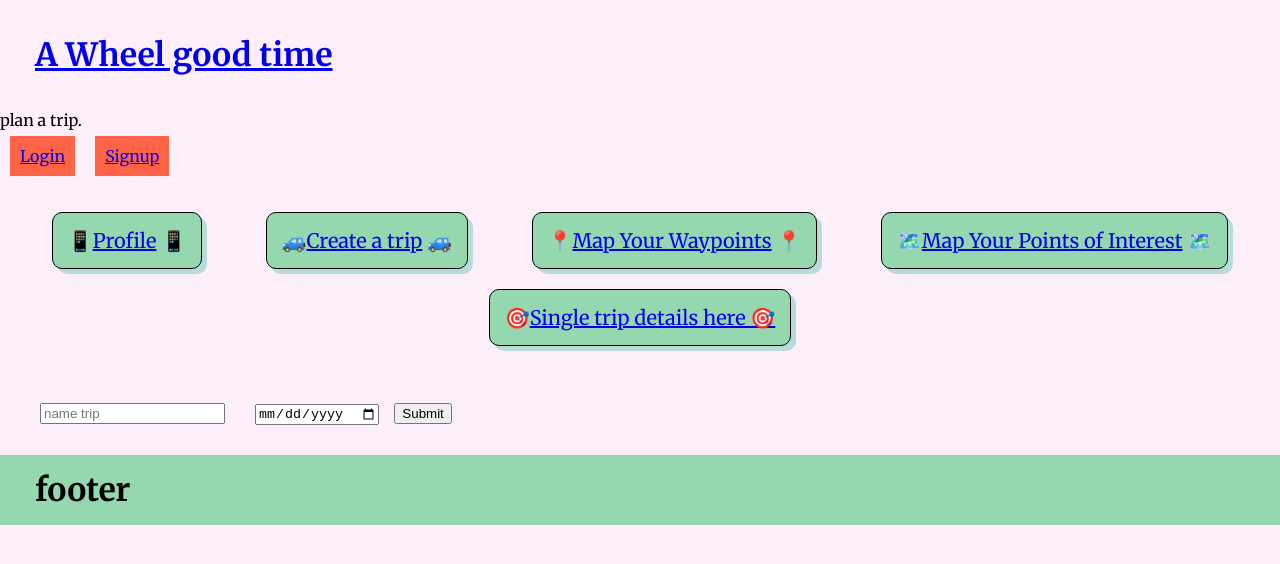
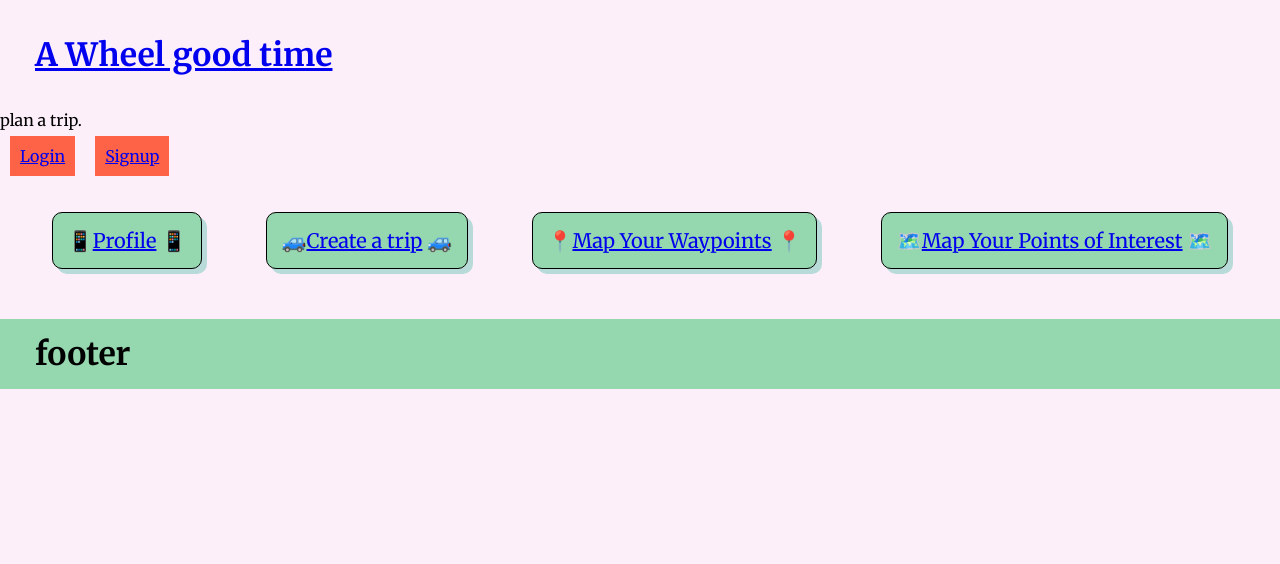
Before and after one commit to ljbrewer/AWheelGoodTime, a React (Create React App) app in the folder client/: page /trip/1 in a window 1280 px wide. Shown: the top 564 px of the page. Built offline with nearby package versions, Linux system fonts and the light colour scheme.

Commit message:
single trip

```diff
--- a/client/src/App.js
+++ b/client/src/App.js
@@ -18,7 +18,7 @@ import WayPoints from './pages/WayPoints';
 import Landmarks from './pages/Landmarks';
 import Login from './pages/Login';
 import Signup from './pages/Signup'
-import SingleTrip from './components/SingleTrip';
+// import SingleTrip from './components/SingleTrip';
 
 // Construct our main GraphQL API endpoint
 const httpLink = createHttpLink({
@@ -74,9 +74,9 @@ function App() {
                 <Landmarks />
                 </Route>
 
-            <Route exact path="/trip/:trip_id">
+            {/* <Route exact path="/trip/:trip_id">
               <SingleTrip />
-            </Route>
+            </Route> */}
 
 
 
--- a/client/src/components/NavTabs.js
+++ b/client/src/components/NavTabs.js
@@ -25,11 +25,7 @@ function NavTabs() {
           Map Your Points of Interest
         </Link> 🗺️
       </li>
-      <li className="nav-item"> 🎯
-      <Link className="text-light" to="/trip/:tripId">
-          Single trip details here 🎯
-       </Link>
-      </li>
+
     </ul>
   );
 }
--- a/client/src/components/SingleTrip.js
+++ b/client/src/components/SingleTrip.js
@@ -1,60 +1,24 @@
-import { useState } from "react";
-import { useMutation } from '@apollo/client';
-import {UPDATE_TRIP} from '../utils/mutations'
+import React from 'react';
+import { useQuery } from '@apollo/client';
+import {useParams} from 'react-router-dom'
+
+
 import { QUERY_SINGLE_TRIP } from '../utils/queries';
-import { useParams } from "react-router";
 
 export default function SingleTrip() {
-    const [inputs, setInputs] = useState({});
 
- const[updateTrip, {error}] = useMutation(UPDATE_TRIP)
+  const { loading, data} = useQuery(QUERY_SINGLE_TRIP, {})
+console.log(data)
+
+  if (loading) {
+    return <div>Loading...</div>;
+  }
+  return (
+    <div>
+      <h1>{data.trip.tripName}</h1>
+
+    </div>
 
 
-    const handleChange = (event) => {
-      const name = event.target.name;
-      const value = event.target.value;
-      setInputs(values => ({...values, [name]: value}))
-    }
-
-    const handleSubmit = async (event) => {
-      event.preventDefault();
-
-      try{
-        const { data } = await updateTrip({ variables: {...inputs} })
-        setInputs({});
-        console.log(inputs);
-      } catch (error) {
-        console.log (error)
-      }
-
-    };
-
-    return (
-    //    <span> {data.trips.map(trip => <div key={trip._id}>{trip.tripName}</div>)}
-
-      <form onSubmit={handleSubmit}>
-        <label>
-        <input
-          type="text"
-          placeholder="name trip"
-          name="tripName"
-          value={inputs.tripName || ""}
-          onChange={handleChange}
-        />
-        </label>
-          <label>
-          <input
-            type="date"
-            placeholder="datetostartTrip"
-            name="datetostartTrip"
-            value={inputs.datetostartTrip || ""}
-            onChange={handleChange}
-          />
-          </label>
-
-          <input type="submit" />
-
-      </form>
-    //   </span>
-    )
-  }
+  );
+}
--- a/client/src/pages/Profile.js
+++ b/client/src/pages/Profile.js
@@ -17,13 +17,12 @@ console.log(data)
     <div>
       <h1>My profile</h1>
       <span>
-        {/* <Link
-        className="btn btn-block btn-squared btn-light text-dark"
-        to={`/trip/:${data.trip._id}`}>
-         */}
-      {data.trips.map(trip => <div key={trip._id}>{trip.tripName}</div>)}
 
-       {/* </Link> */}
+
+      {data?.trips?.length > 0? data.trips.map(trip => <div key={trip._id}>{trip.tripName}<Link
+        to={`/trip/${trip._id}`}>View Details</Link></div>):undefined}
+
+
 
 
 
```
Also changed, not shown: 2 other files (tests, documents, lock files or other folders).
